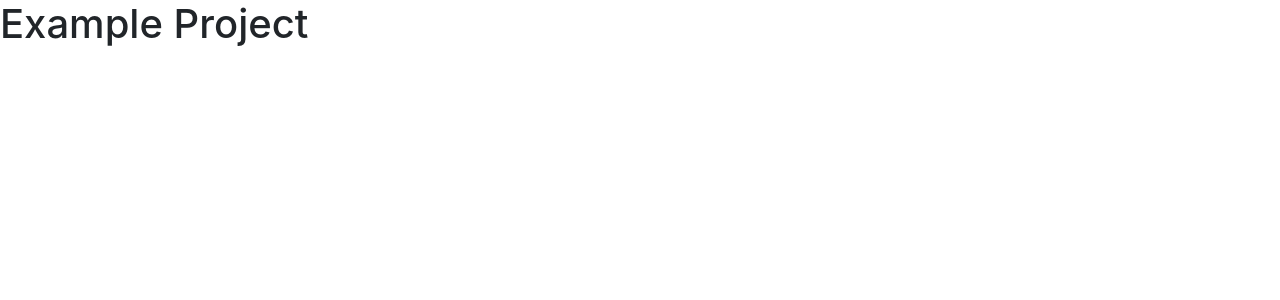
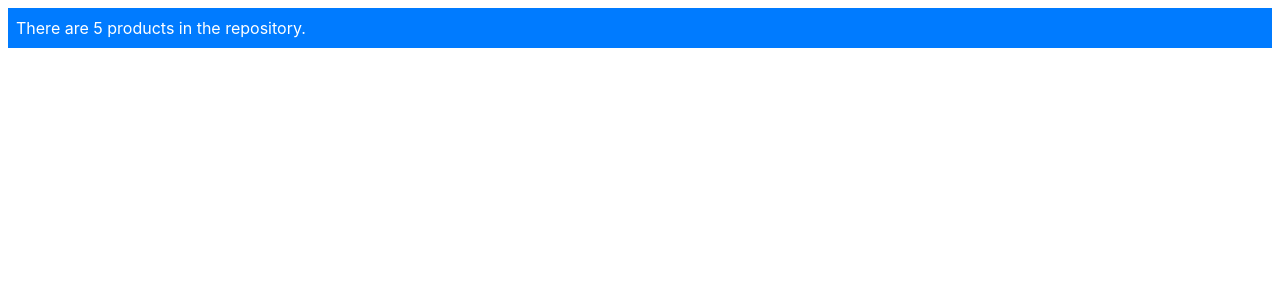
Before and after one commit to togunchan/example, an Angular app: page / in a window 1280 px wide. Shown: the top 300 px of the page. Built offline with nearby package versions, Linux system fonts and the light colour scheme.

Commit message:
3-Adding Product Component

```diff
--- a/src/app/app.component.html
+++ /dev/null
@@ -1 +0,0 @@
-<h1>Example Project</h1>
--- a/src/app/app.component.ts
+++ /dev/null
@@ -1,10 +0,0 @@
-import { Component } from '@angular/core';
-
-@Component({
-  selector: 'app-root',
-  templateUrl: './app.component.html',
-  styleUrls: ['./app.component.css']
-})
-export class AppComponent {
-  title = 'example';
-}
--- a/src/app/app.module.ts
+++ b/src/app/app.module.ts
@@ -1,16 +1,16 @@
 import { BrowserModule } from '@angular/platform-browser';
 import { NgModule } from '@angular/core';
 
-import { AppComponent } from './app.component';
+import {ProductComponent} from "./product.component";
 
 @NgModule({
   declarations: [
-    AppComponent
+    ProductComponent
   ],
   imports: [
     BrowserModule
   ],
   providers: [],
-  bootstrap: [AppComponent]
+  bootstrap: [ProductComponent] // başlangıç "component"i
 })
 export class AppModule { }
--- /dev/null
+++ b/src/app/product.component.html
@@ -0,0 +1,3 @@
+<div class="bg-primary text-white m-2 p-2">
+    There are {{model.getProducts().length}} products in the repository.
+</div>
--- /dev/null
+++ b/src/app/product.component.ts
@@ -0,0 +1,13 @@
+import {Component} from "@angular/core";
+import { ProductRepository } from './repository.model';
+
+@Component({
+    selector: "app",
+    templateUrl: "product.component.html",
+    styleUrls: ["product.component.css"]
+})
+export class ProductComponent{
+
+    model: ProductRepository = new ProductRepository();
+
+}
--- a/src/index.html
+++ b/src/index.html
@@ -9,6 +9,6 @@
   <link rel="icon" type="image/x-icon" href="favicon.ico">
 </head>
 <body>
-  <app-root></app-root>
+  <app></app>
 </body>
 </html>
```
Also changed, not shown: src/app/app.component.css (deleted), src/app/product.component.css (added), 1 other file (tests, documents, lock files or other folders).
